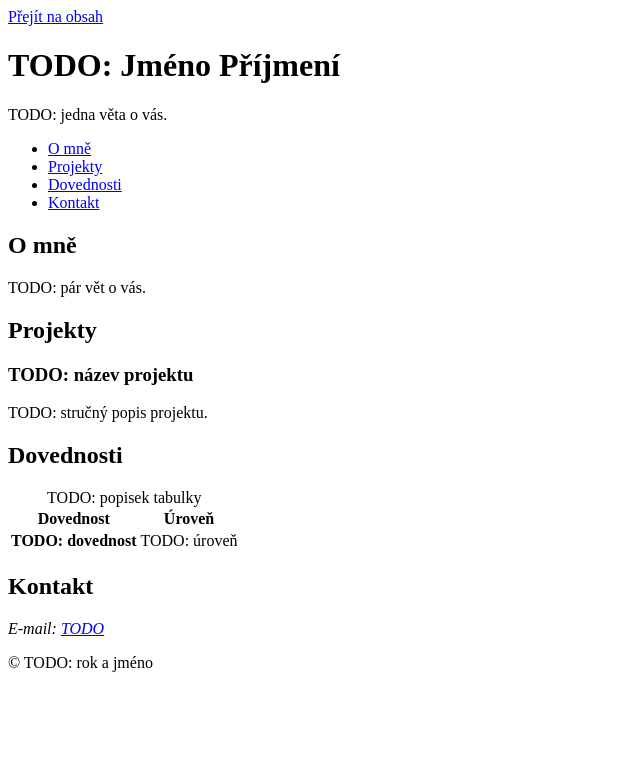
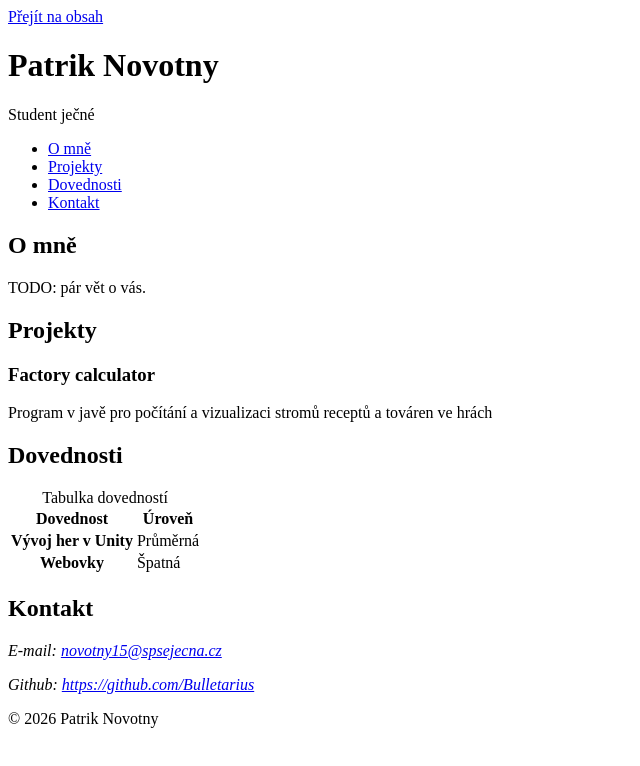
Before and after one commit to Bulletarius/osobni-stranka, a plain HTML site: page index.html in a window 1280 px wide. Shown: the whole page, without its empty margins (0-640 px from the left). Drawn offline with Linux system fonts and the light colour scheme; files that its build step writes are made by us from their sources.

Commit message:
feat: replaced todos

```diff
--- a/index.html
+++ b/index.html
@@ -5,15 +5,15 @@
   <meta name="viewport" content="width=device-width, initial-scale=1">
   <!-- TODO (tmavý režim): po přidání tmavého schématu změňte content na "light dark" -->
   <meta name="color-scheme" content="light">
-  <title>TODO: Jméno Příjmení – osobní stránka</title>
+  <title>Patrik Novotny - osobní stránka</title>
   <link rel="stylesheet" href="css/style.css">
 </head>
 <body>
   <a class="skip-link" href="#obsah">Přejít na obsah</a>
 
   <header class="site-header">
-    <h1>TODO: Jméno Příjmení</h1>
-    <p>TODO: jedna věta o vás.</p>
+    <h1>Patrik Novotny</h1>
+    <p>Student ječné</p>
     <nav aria-label="Hlavní navigace">
       <ul>
         <li><a href="#o-mne">O mně</a></li>
@@ -38,15 +38,15 @@
       <h2 id="projekty-nadpis">Projekty</h2>
       <!-- TODO: alespoň tři položky, každá s obrázkem. Zkopírujte celý prvek article a upravte ho. -->
       <article class="card">
-        <h3>TODO: název projektu</h3>
-        <p>TODO: stručný popis projektu.</p>
+        <h3>Factory calculator</h3>
+        <p>Program v javě pro počítání a vizualizaci stromů receptů a továren ve hrách</p>
       </article>
     </section>
 
     <section id="dovednosti" aria-labelledby="dovednosti-nadpis">
       <h2 id="dovednosti-nadpis">Dovednosti</h2>
       <table>
-        <caption>TODO: popisek tabulky</caption>
+        <caption>Tabulka dovedností</caption>
         <thead>
           <tr>
             <th scope="col">Dovednost</th>
@@ -55,8 +55,12 @@
         </thead>
         <tbody>
           <tr>
-            <th scope="row">TODO: dovednost</th>
-            <td>TODO: úroveň</td>
+            <th scope="row">Vývoj her v Unity</th>
+            <td>Průměrná</td>
+          </tr>
+          <tr>
+            <th scope="row">Webovky</th>
+            <td>Špatná</td>
           </tr>
         </tbody>
       </table>
@@ -66,14 +70,15 @@
       <h2 id="kontakt-nadpis">Kontakt</h2>
       <address>
         <!-- TODO: e-mail jako odkaz (mailto:), případně město nebo odkaz na profil -->
-        <p>E-mail: <a href="mailto:TODO">TODO</a></p>
+        <p>E-mail: <a href="mailto:novotny15@spsejecna.cz">novotny15@spsejecna.cz</a></p>
+        <p>Github: <a href="https://github.com/Bulletarius">https://github.com/Bulletarius</a></p>
       </address>
     </section>
 
   </main>
 
   <footer>
-    <p>© TODO: rok a jméno</p>
+    <p>© 2026 Patrik Novotny</p>
   </footer>
 </body>
 </html>
```
